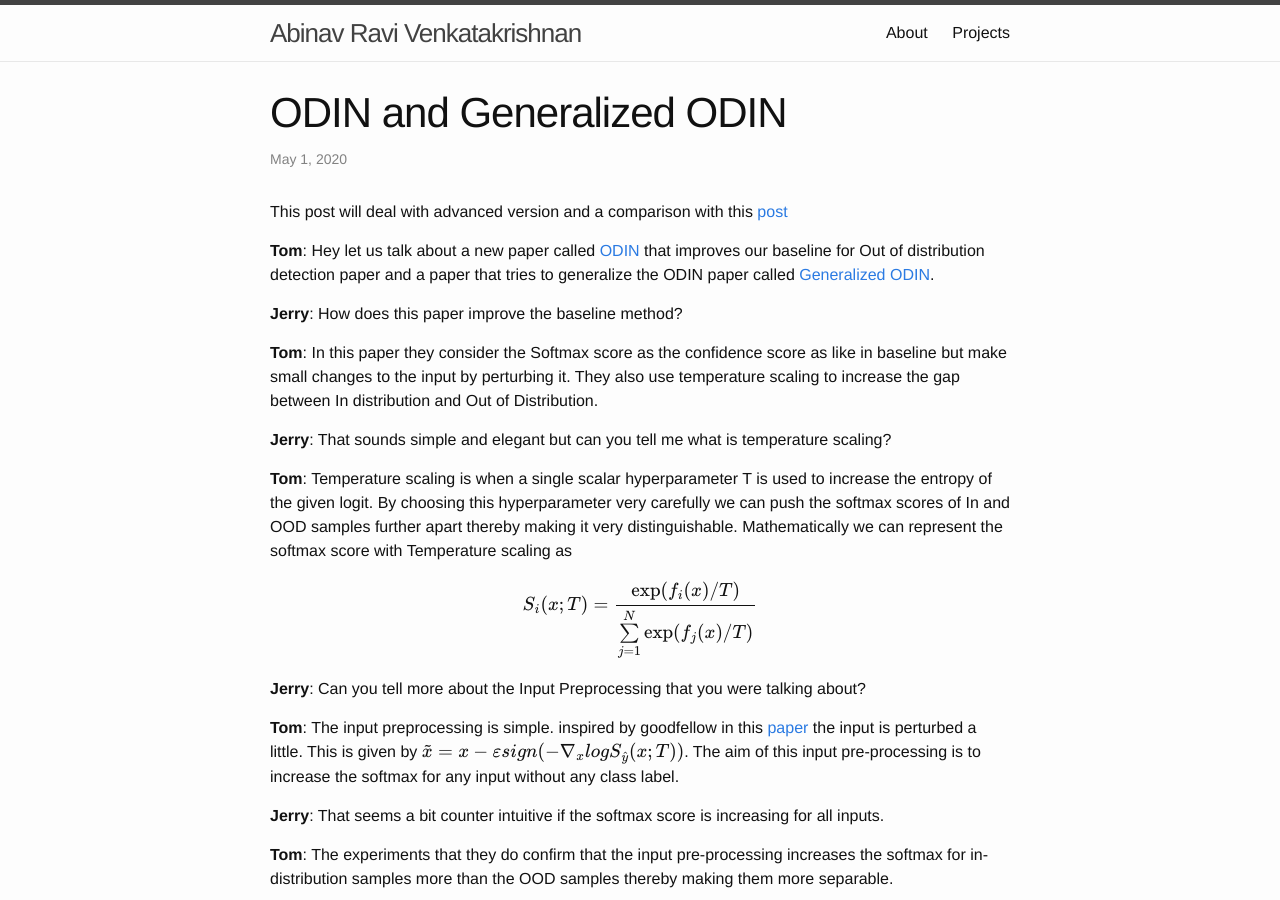
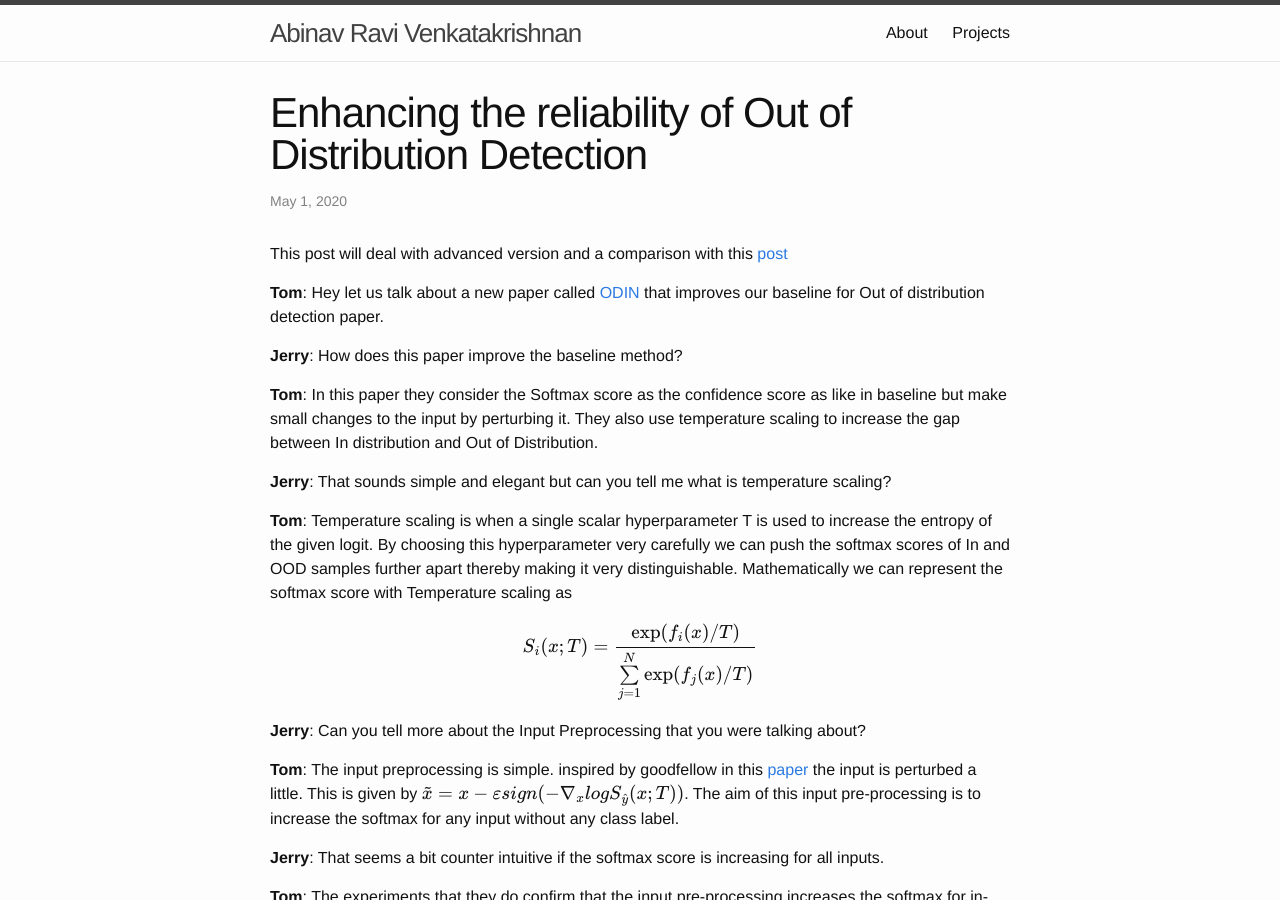
Before and after one commit to AbinavRavi/AbinavRavi.github.io, a Jekyll site: the page built from _posts/2020-02-29-ODIN.markdown, in a window 1280 px wide and 900 px high. Built offline with Jekyll 4.4.1, drawn with Linux system fonts in a browser that asks for light colours; nearby versions of some CDN libraries; formulas are drawn with MathJax 3; comment, search, counter and statistics services are not loaded.

Commit message:
added ODIn and resume change

```diff
--- a/_posts/2020-02-29-ODIN_and_Generalized_ODIN.markdown
+++ b/_posts/2020-02-29-ODIN.markdown
@@ -1,6 +1,6 @@
 ---
 layout: post
-title:  "ODIN and Generalized ODIN"
+title:  "Enhancing the reliability of Out of Distribution Detection"
 date:   2020-05-01 18:45:00 +0100
 comments: True
 share: True
@@ -9,7 +9,7 @@ categories: Machine learning
 
 This post will deal with advanced version and a comparison with this [post](https://abinavravi.github.io/machine/learning/2019/12/07/Out-of-distribution-detection-baseline.html)
 
-**Tom**: Hey let us talk about a new paper called [ODIN](https://arxiv.org/abs/1706.02690) that improves our baseline for Out of distribution detection paper and a paper that tries to generalize the ODIN paper called [Generalized ODIN](https://arxiv.org/abs/2002.11297).
+**Tom**: Hey let us talk about a new paper called [ODIN](https://arxiv.org/abs/1706.02690) that improves our baseline for Out of distribution detection paper.
 
 **Jerry**: How does this paper improve the baseline method?
 
```
Also changed, not shown: about.md (+1 -1 lines).
